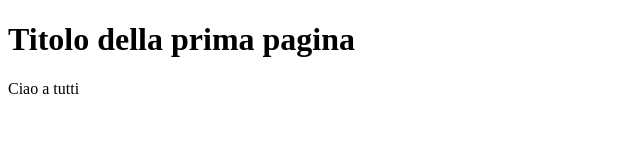
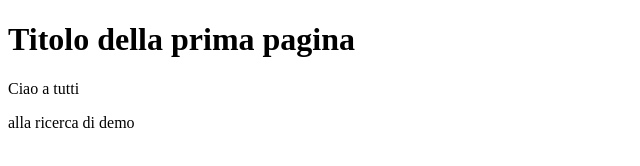
Before and after one commit to LucaGiozza/test, a plain HTML site: page index.html in a window 1280 px wide. Shown: the whole page, without its empty margins (0-640 px from the left). Drawn offline with Linux system fonts and the light colour scheme.

Commit message:
aggiunta del primo div

```diff
--- a/index.html
+++ b/index.html
@@ -9,5 +9,8 @@
 <body>
   <h1> Titolo della prima pagina</h1>
   <p>Ciao a tutti</p>
+  <div>
+      alla ricerca di demo
+  </div>
 </body>
 </html>
```
